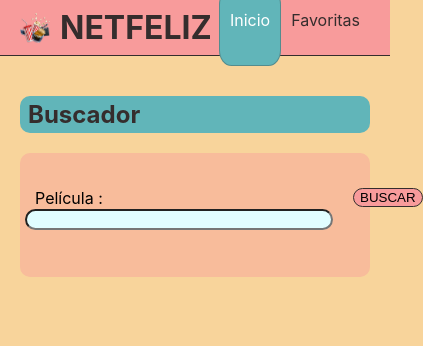
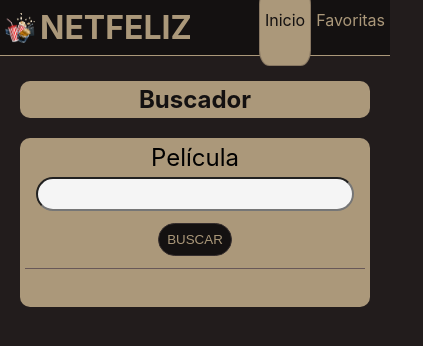
Before and after one commit to nahug07/NETFELIZ, a React (Create React App) app: page / in a window 390 px wide. Shown: the top 346 px of the page, 423 px wide, since content can reach past the window. Built offline with nearby package versions, Linux system fonts and the light colour scheme; the HTML template or start-up script is replaced by a standard one.

Commit message:
Responsive Desing and style change

```diff
--- a/src/components/Buscador/Buscador.css
+++ b/src/components/Buscador/Buscador.css
@@ -1,49 +1,54 @@
 .cnt {
   padding: 20px;
-
+  width: auto;
 }
 
 .cnt > h2 {
-    background-color: #61b5b9;
+  font-size: 2rem;
+  background-color: #ab987a;
   border-radius: 10px;
   padding: 4px 8px;
-    color: #352d2d;
-
+  color: #141111;
 }
 
 .buscador {
-    background-color: #F8BC9B;
+  background-color: #ab987a;
   padding: 5px;
   border-radius: 10px;
 }
 
 .form-container {
   margin-top: 30px;
-    display:flex;
+  display: flex;
   flex-direction: row;
-    align-items: flex-start;
+  align-items: center;
 }
 
 .form-container button {
-    margin-left: 20px;
-    background-color: #F89B9B;
+  margin: 10px 0 0 20px;
+  background-color: #141111;
+  color: #ab987a;
   border-radius: 20px;
-    border: 1px solid #352d2d
+  padding: 8px;
+  border: 1px solid #352d2d;
+  align-self: center;
 }
 
-.form-container button:hover{
-    background-color: #61b5b9;
-    color: white;
+.form-container button:hover {
+  background-color: #352d2d7a;
+  color: #141111;
   cursor: pointer;
-    border: 1px solid white;
+  border: 1px solid #352d2d7a;
 }
 
 .label {
+  font-size: 2rem;
   padding: 0px 10px;
 }
 
 input {
-    background-color: #e1fdff;
+  font-size: 1.5rem;
+  background-color: #f5f5f5;
   border-radius: 20px;
   width: 300px;
 }
@@ -57,19 +62,76 @@ input {
 }
 
 .peli a {
-    color: #352d2d
+  color: #352d2d;
+  font-size: 1.5rem;
+  padding: 5px;
+}
+
+.peli a:hover {
+  color: #685858;
 }
 
 .peli button {
-    margin-left: 10px;
-    background-color: #F89B9B;
+  margin-left: 15px;
+  background-color: transparent;
   border-radius: 20px;
-    border: 1px solid #352d2d
+  border: 1px solid transparent;
+  color: #fbff00;
+  font-size: 1rem;
+  padding: 4px;
 }
 
-.peli button:hover{
-    background-color: #61b5b9;
-    color: white;
+.peli button:hover {
+  background-color: #352d2d7a;
+  color: #fbff00;
   cursor: pointer;
-    border: 1px solid white;
+  border: 1px solid #352d2d7a;
 }
+
+/* --- Media Queries --- */
+
+@media (max-width: 992px) {
+}
+
+@media (max-width: 768px) {
+}
+
+@media (max-width: 576px) {
+  .form-container {
+    margin-top: 0;
+    flex-direction: column;
+    align-items: center;
+  }
+  input {
+    font-size: 1.5rem;
+    width: auto;
+  }
+  .divlabel {
+    display: flex;
+    flex-direction: column;
+    align-items: center;
+  }
+  .form-container button {
+    margin: 12px 0;
+  }
+  .label {
+    font-size: 1.5rem;
+    padding-bottom: 5px;
+  }
+  .peli a {
+    font-size: 1.2rem;
+    padding: 2px;
+  }
+  .listaPeliculas {
+    margin-top: 0;
+    padding-top: 12px;
+    border-top: 1px solid #685858;
+  }
+  .cnt {
+    padding-top: 5px;
+  }
+  .cnt > h2 {
+    text-align: center;
+    font-size: 1.5rem;
+  }
+}
--- a/src/components/Buscador/Buscador.js
+++ b/src/components/Buscador/Buscador.js
@@ -30,9 +30,9 @@ export class Buscador extends Component {
             className="form-container"
             onSubmit={(e) => this.handleSubmit(e)}
           >
-            <div>
+            <div className="divlabel">
               <label className="label" htmlFor="title">
-                Película :
+                Película
               </label>
               <input
                 type="text"
@@ -48,7 +48,7 @@ export class Buscador extends Component {
             {this.props.movies &&
               this.props.movies.map((movie) => (
                 <div key={movie.imdbID} className="peli">
-                  <Link to={`/movie/${movie.imdbID}`}>{movie.Title}</Link>
+                  <Link to={`/movie/${movie.imdbID}`}>◉  {movie.Title}</Link>
                   <button
                     onClick={() =>
                       this.props.addMovieFavorite({
@@ -57,7 +57,7 @@ export class Buscador extends Component {
                       })
                     }
                   >
-                    FAV
+                    ⭐
                   </button>
                 </div>
               ))}
--- a/src/components/Favorites/Favorites.css
+++ b/src/components/Favorites/Favorites.css
@@ -3,31 +3,32 @@
 }
 
 .arr > h2 {
-    background-color: #61b5b9;
+  font-size: 2rem;
+  background-color: #ab987a;
   border-radius: 10px;
   padding: 4px 8px;
-    color: #352d2d;
-
+  color: #141111;
 }
 
 .listafav {
-    background-color: #F8BC9B;
+  background-color: #ab987a;
   padding: 5px;
   border-radius: 10px;
 }
 
 .listafav button {
   margin-left: 10px;
-    background-color: #F89B9B;
+  background-color: transparent;
   border-radius: 20px;
-    border: 1px solid #352d2d
+  border: 1px solid transparent;
+  padding: 4px;
 }
 
-.listafav button:hover{
-    background-color: #61b5b9;
+.listafav button:hover {
+  background-color: #352d2d7a;
   color: white;
   cursor: pointer;
-    border: 1px solid white;
+  border: 1px solid #352d2d7a;
 }
 
 .listafav {
@@ -36,9 +37,30 @@
 
 .listafav a {
   padding: 5px;
-    color: #352d2d
+  color: #352d2d;
+  font-size: 1.5rem;
+}
+
+.listafav a:hover {
+  color: #685858;
 }
 
 .pelifavorita {
   padding: 10px 5px;
 }
+
+/* --- Media Queries --- */
+
+@media (max-width: 576px) {
+  .listafav a {
+    font-size: 1.2rem;
+    padding: 2px;
+  }
+  .arr {
+    padding-top: 5px;
+  }
+  .arr > h2 {
+    text-align: center;
+    font-size: 1.5rem;
+  }
+}
--- a/src/components/Favorites/Favorites.js
+++ b/src/components/Favorites/Favorites.js
@@ -15,9 +15,9 @@ export class ConnectedList extends Component {
             this.props.movies && this.props.movies.map(movie=> (
               <div key={movie.id} className="pelifavorita">
                   <Link to={`/movie/${movie.id}`}>
-                    <span>{movie.title}</span>
+                    <span>◉  {movie.title}</span>
                   </Link>
-                  <button onClick={()=>this.props.removeMovieFavorite(movie.id)}>X</button>
+                  <button onClick={()=>this.props.removeMovieFavorite(movie.id)}>❌</button>
               </div>
             ))
           }
--- a/src/components/Movie/Movie.css
+++ b/src/components/Movie/Movie.css
@@ -7,34 +7,32 @@
 }
 
 .container > h2 {
-  background-color: #61b5b9;
-  border-radius: 10px;
+  background-color: #141111;
+  border-radius: 20px;
   padding: 8px 8px 8px 20px;
-  color: #352d2d;
+  color: #ab987a;
   font-size: 40px;
-  margin-bottom: 12px;
+  margin: 24px 24px 12px 24px;
   line-height: normal;
   position: relative;
 }
 
 .container {
   margin: 0 auto;
-  width: 80%;
-  height: 80%;
-  background: #f8bc9b;
-  border-radius: 10px;
+  width: 60%;
+  height: 100%;
+  background: #ab987a;
+  border-radius: 20px;
   position: relative;
-  border: 1px solid #F89B9B;
-
-
+  border: 4px solid #141111;
+  padding-bottom: 15px;
 }
 
 .poster {
   width: 400px;
-  height: 350px;
+  height: 400px;
   border-radius: 20px;
-  border: 4px solid #F89B9B;
-
+  border: 4px solid #141111;
 }
 
 .container2 {
@@ -44,11 +42,70 @@
 }
 
 .izq {
-  width: 60%;
-  padding: 10px 0 0 30px;
+  width: 70%;
 }
 
 .der {
-  width: 40%;
-  padding: 20px;
+  width: 50%;
+  padding: 20px 0 20px 20px;
+  margin: 0 24px;
 }
+
+.izq h3 {
+  padding: 3px;
+  font-size: 1.5rem;
+}
+
+/* --- Media Queries --- */
+
+@media (max-width: 1360px) {
+  .container {
+    width: 90%;
+  }
+}
+@media (max-width: 992px) {
+  .poster {
+    width: auto;
+    height: auto;
+  }
+}
+
+@media (max-width: 768px) {
+  .izq h3 {
+    padding: 2px;
+    font-size: 1.2rem;
+  }
+  .container2 {
+    flex-direction: column;
+    align-items: center;
+  }
+  .der {
+    display: flex;
+    flex-direction: column;
+    width: 100%;
+    padding: 20px;
+    margin: 0;
+    align-items: center;
+  }
+  .poster {
+    width: auto;
+    height: auto;
+  }
+}
+
+@media (max-width: 576px) {
+  .container > h2 {
+    text-align: center;
+    font-size: 1.8rem;
+    padding: 4px 8px;
+  }
+  .poster {
+    width: 250px;
+    height: 300px;
+  }
+  .izq h3 {
+    padding: 1px;
+    font-size: 1.2rem;
+    margin: 4px 0;
+  }
+}
--- a/src/components/Movie/Movie.js
+++ b/src/components/Movie/Movie.js
@@ -15,16 +15,20 @@ class Movie extends React.Component {
         <div className="container">
           <h2>{this.props.movie.Title}</h2>
           <div className="container2">
+            <div className="der">
+              <img
+                src={this.props.movie.Poster}
+                alt="Poster película"
+                className="poster"
+              />
+            </div>
             <div className="izq">
-              <h3>Año: {this.props.movie.Year}</h3>
-              <h3>Duración: {this.props.movie.Runtime}</h3>
-              <h3>Lanzamiento: {this.props.movie.Released}</h3>
-              <h3>Género: {this.props.movie.Genre}</h3>
-              <h3>Diractor: {this.props.movie.Director}</h3>
-              <h3>Actores: {this.props.movie.Actors}</h3>
-            </div>
-            <div className="der">
-              <img src={this.props.movie.Poster} alt="Poster película" className="poster" />
+              <h3>◾ Año: {this.props.movie.Year}</h3>
+              <h3>◾ Duración: {this.props.movie.Runtime}</h3>
+              <h3>◾ Lanzamiento: {this.props.movie.Released}</h3>
+              <h3>◾ Género: {this.props.movie.Genre}</h3>
+              <h3>◾ Director: {this.props.movie.Director}</h3>
+              <h3>◾ Actores: {this.props.movie.Actors}</h3>
             </div>
           </div>
         </div>
--- a/src/components/NavBar/Navbar.css
+++ b/src/components/NavBar/Navbar.css
@@ -1,35 +1,41 @@
 .navbar {
   height: 56px;
-    width: 100%;
+  width: auto;
   top: 0;
   left: 0;
-    background-color: #F89B9B;
+  background-color: #141111;
   display: flex;
   justify-content: space-between;
   align-items: center;
   padding: 0 20px;
   box-sizing: border-box;
-    border-bottom: 1px solid #352d2d;
+  border-bottom: 1px solid #ab987a;
 }
 
 img {
   display: block;
 }
 
-a  {
+a {
+  font-size: 1.2rem;
   text-decoration: none;
 }
 
 h1 {
   padding-left: 10px;
-    color: #352d2d;
+  color: #ab987a;
+}
+
+h1:hover {
+  color: #fde3b8;
 }
 
 .navbar nav {
   height: 100%;
 }
 
-.list1, .list {
+.list1,
+.list {
   margin: 0;
   padding: 0;
   list-style: none;
@@ -45,28 +51,50 @@ h1 {
   height: 100%;
   width: auto;
   align-items: center;
-
 }
 
 .list-item a {
-    color: #352d2d;
+  color: #ab987a;
   height: 100%;
   margin-top: 20px 0px;
   padding: 20px 10px 0px 10px;
   /* border-bottom: 4px solid transparent; */
   text-decoration: none;
-
 }
 
 .list-item a:hover {
-    background-color: #61b4b980;
-    color: white;
+  background-color: #ab987a55;
+  color: #f5f5f5;
   border-radius: 20%;
 }
 
 .list-item a.active {
-    background-color: #61b5b9;
-    color: white;
+  background-color: #ab987a;
+  color: #141111;
   border-radius: 20%;
   border: 0.5px solid #352d2d4d;
 }
+
+/* --- Media Queries --- */
+
+@media (max-width: 576px) {
+  h1 {
+    padding-left: 5px;
+    font-size: 2rem;
+  }
+
+  .list-item a {
+    margin: 20px 0px;
+    padding: 20px 5px 0px 5px;
+    font-size: 1rem;
+  }
+
+  .navbar {
+    width: 100%;
+    padding: 0 0 0 5px;
+  }
+
+  .navbar nav {
+    height: 100%;
+  }
+}
--- a/src/index.css
+++ b/src/index.css
@@ -1,14 +1,14 @@
 body {
   margin: 0;
-  font-family: -apple-system, BlinkMacSystemFont, 'Segoe UI', 'Roboto', 'Oxygen',
-    'Ubuntu', 'Cantarell', 'Fira Sans', 'Droid Sans', 'Helvetica Neue',
+  font-family: -apple-system, BlinkMacSystemFont, "Segoe UI", "Roboto", "Oxygen",
+    "Ubuntu", "Cantarell", "Fira Sans", "Droid Sans", "Helvetica Neue",
     sans-serif;
   -webkit-font-smoothing: antialiased;
   -moz-osx-font-smoothing: grayscale;
-  background-color: #F8D49B;
+  background-color: #221c1c;
 }
 
 code {
-  font-family: source-code-pro, Menlo, Monaco, Consolas, 'Courier New',
+  font-family: source-code-pro, Menlo, Monaco, Consolas, "Courier New",
     monospace;
 }
```
Lines whose indentation alone changed are shown as unchanged.
